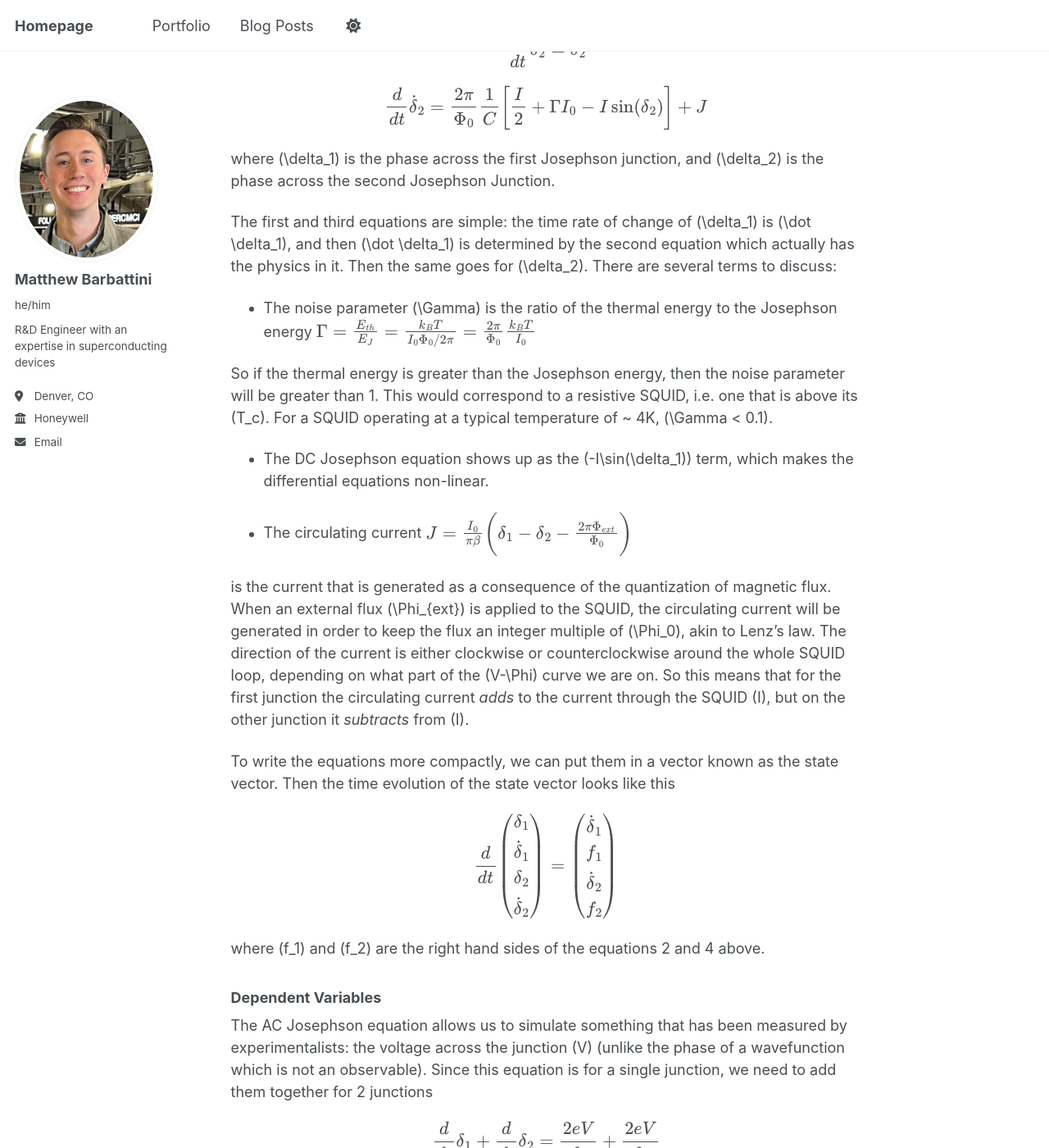
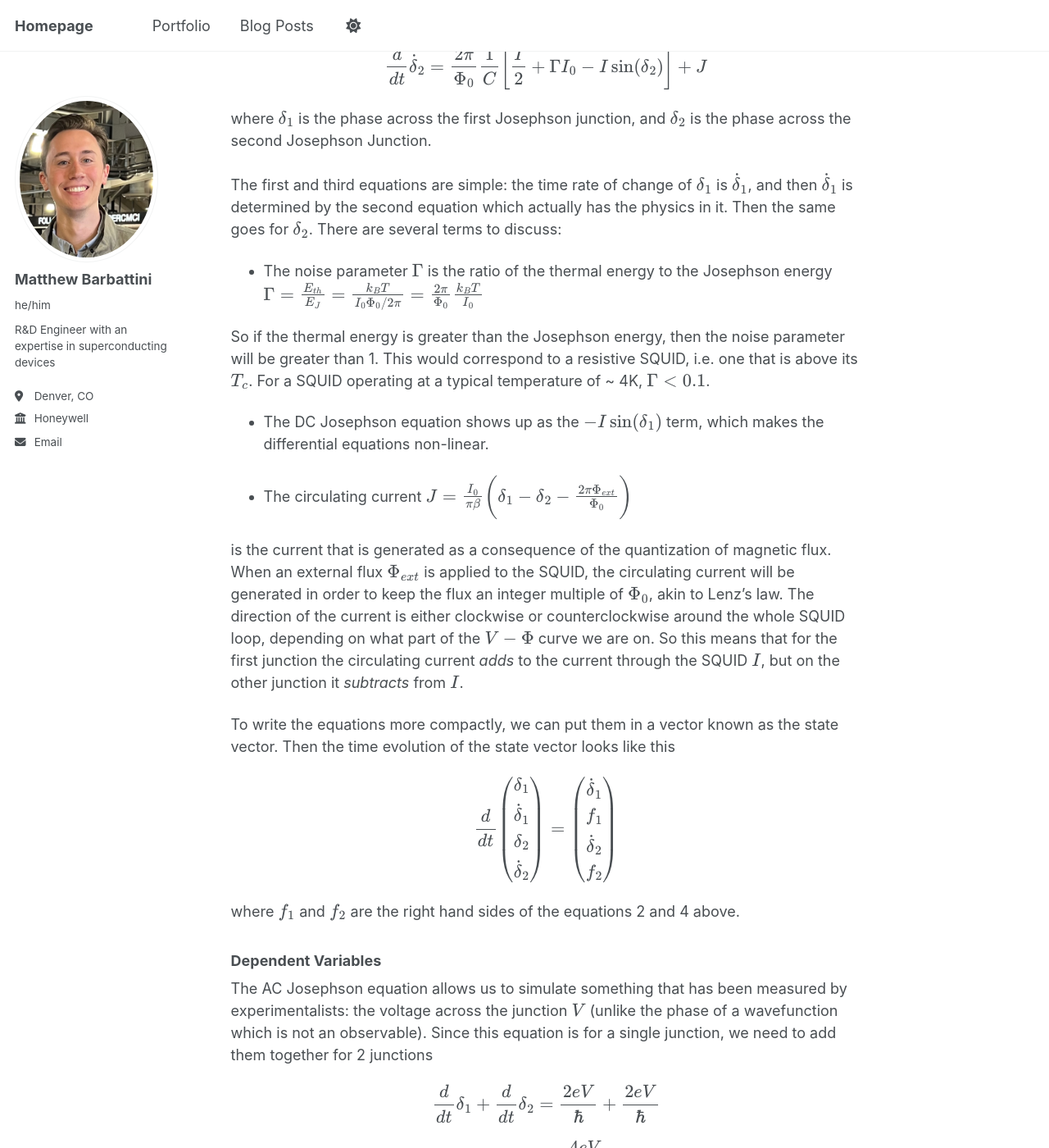
Before and after one commit to mbarbattini/mbarbattini.github.io, a Jekyll site: the page built from _posts/2025-12-3-dc-squid-numerical.md, in a window 1280 px wide and 1400 px high, scrolled down 5062 px. Shown: the whole window at 82% size. Built offline with Jekyll 4.4.1, drawn with Linux system fonts in a browser that asks for light colours; a script that is not in the unit is left out; some of the changed text lies outside the part shown.

Commit message:
Fromat fix #2

```diff
--- a/_posts/2025-12-3-dc-squid-numerical.md
+++ b/_posts/2025-12-3-dc-squid-numerical.md
@@ -28,12 +28,12 @@ The story begins with a superconducting wire wound to form a closed loop. The ar
 
 From DOI: 10.13140/RG.2.2.19768.29446
 
-But quantum mechanics enters the story because the loop cannot allow any value of magnetic flux to penetrate the loop, it has to be quantized in units of the magnetic flux quantum \(\Phi_0=h/2e = 2.067\times 10^{-15}\ \ \mathrm{Wb}\). The reason is that in the superconducting state, the macroscopic wavefunction exists around the entire loop, and since the wavefunction must have a single value everywhere in the loop, this leads to the periodic condition
+But quantum mechanics enters the story because the loop cannot allow any value of magnetic flux to penetrate the loop, it has to be quantized in units of the magnetic flux quantum \\(\Phi_0=h/2e = 2.067\times 10^{-15}\ \ \mathrm{Wb}\\). The reason is that in the superconducting state, the macroscopic wavefunction exists around the entire loop, and since the wavefunction must have a single value everywhere in the loop, this leads to the periodic condition
 
 $$
 \Phi=n\frac{h}{q}=n\Phi_0
 $$
-where \(q=2e\) is the charge of the particle, in this case a Cooper pair (two electrons with charge \(e$\)), and \(n\) is an integer. Therefore the magnetic flux quantum is \(\Phi_0=\frac{h}{2e}\)
+where \\(q=2e\\) is the charge of the particle, in this case a Cooper pair (two electrons with charge \\(e$\\)), and \\(n\\) is an integer. Therefore the magnetic flux quantum is \\(\Phi_0=\frac{h}{2e}\\)
 
 ### Josephson Junctions
 If you add a small, non-superconducting barrier in-between a location in the superconducting loop, you create a Josephson junction. Here, the macroscopic wavefunction will tunnel through the small barrier.
@@ -44,7 +44,7 @@ $$
 I=I_c\sin(\varphi)
 $$
 
-where \(I_c\) is the critical current of the junction, and \(\varphi\) is the phase of the wavefunction across the junction,
+where \\(I_c\\) is the critical current of the junction, and \\(\varphi\\) is the phase of the wavefunction across the junction,
 
 and the AC equation
 
@@ -52,7 +52,7 @@ $$
 \frac{d}{dt}(\Delta\varphi)=\frac{2eV}{\hbar}
 $$
 
-which says the time rate of change of the phase difference \(\Delta \varphi = \varphi_2-\varphi_1\) is related to the voltage across the junction.
+which says the time rate of change of the phase difference \\(\Delta \varphi = \varphi_2-\varphi_1\\) is related to the voltage across the junction.
 
 
 ### DC SQUID
@@ -71,33 +71,33 @@ From SQUID Handbook, John Clarke.
 ### Time-Domain Simulations
 
 
-When simulating the dc-SQUID in the time domain, we need to work on a time scale that is determined by the characteristic frequency of the system \(\omega_c\). To get there, we start with the Josephson frequency \(\omega_J\) which is derived from substituting the AC Josephson equation into the DC Josephson equation
+When simulating the dc-SQUID in the time domain, we need to work on a time scale that is determined by the characteristic frequency of the system \\(\omega_c\\). To get there, we start with the Josephson frequency \\(\omega_J\\) which is derived from substituting the AC Josephson equation into the DC Josephson equation
 
 $$
 I_s=I_c\sin(\frac{2eV}{\hbar} t)
 $$
 
-so the angular frequency term is \(\omega_J\)
+so the angular frequency term is \\(\omega_J\\)
 
 $$
 \omega_J=\frac{2eV}{\hbar}=\frac{2\pi}{\Phi_0}V
 $$
 
-When you apply a voltage \(V\) across a JJ you get a oscillating super-current at frequency \(\omega_J\). For example, a voltage of 1 \(\mu V\) gives a frequency of
+When you apply a voltage \\(V\\) across a JJ you get a oscillating super-current at frequency \\(\omega_J\\). For example, a voltage of 1 \\(\mu V\\) gives a frequency of
 
 $$
 \frac{\omega_J}{2\pi}=\frac{1 \times 10^{-6} \ \ \mathrm{V}}{2.067\times 10^{-15} \ \ \mathrm{Wb}} = 483.7 \ \ \mathrm{MHz}
 $$
 
-In this simulation, we can use a characteristic voltage \(V_c=I_0R\) where \(I_0\) is the critical current, which gives the _characteristic frequency_ \(\omega_c\)
+In this simulation, we can use a characteristic voltage \\(V_c=I_0R\\) where \\(I_0\\) is the critical current, which gives the _characteristic frequency_ \\(\omega_c\\)
 
 $$
 \frac{\omega_c}{2\pi}= I_0 R / \Phi_0
 $$
 
-For typical devices, \(I_0 \approx 10 \ \mu \mathrm{A}\) and \(R\approx 20 \ \Omega\) which gives a voltage of 200 \(\mu \mathrm{V}\) so the typical frequency is \(\approx 96\ \mathrm{GHz}\).
+For typical devices, \\(I_0 \approx 10 \ \mu \mathrm{A}\\) and \\(R\approx 20 \ \Omega\\) which gives a voltage of 200 \\(\mu \mathrm{V}\\) so the typical frequency is \\(\approx 96\ \mathrm{GHz}\\).
 
-This explains that in a time-domain simulation we need to step forward on the order of \(\frac{1}{96 \ \mathrm{GHz}} \approx 2 \times 10^{-11} \ \mathrm{s}\) to capture how the system changes.
+This explains that in a time-domain simulation we need to step forward on the order of \\(\frac{1}{96 \ \mathrm{GHz}} \approx 2 \times 10^{-11} \ \mathrm{s}\\) to capture how the system changes.
 
 
 Since the SQUID can also be considered a parallel RC circuit, there is another characteristic frequency
@@ -111,7 +111,7 @@ $$
 \omega_p^2=\omega_c \omega_{RC}
 $$
 
-where \(\omega_P\) is the plasma frequency.
+where \\(\omega_P\\) is the plasma frequency.
 
 ### Dimensionless parameters
 
@@ -150,25 +150,25 @@ $$
 \frac{d}{dt} \dot \delta_2 = \frac{2\pi}{\Phi_0}\frac{1}{C}\bigg[\frac{I}{2} + \Gamma I_0 - I\sin(\delta_2)\bigg] + J
 $$
 
-where \(\delta_1\) is the phase across the first Josephson junction, and \(\delta_2\) is the phase across the second Josephson Junction.
+where \\(\delta_1\\) is the phase across the first Josephson junction, and \\(\delta_2\\) is the phase across the second Josephson Junction.
 
-The first and third equations are simple: the time rate of change of \(\delta_1\) is \(\dot \delta_1\), and then \(\dot \delta_1\) is determined by the second equation which actually has the physics in it. Then the same goes for \(\delta_2\). There are several terms to discuss:
+The first and third equations are simple: the time rate of change of \\(\delta_1\\) is \\(\dot \delta_1\\), and then \\(\dot \delta_1\\) is determined by the second equation which actually has the physics in it. Then the same goes for \\(\delta_2\\). There are several terms to discuss:
 
-- The noise parameter \(\Gamma\) is the ratio of the thermal energy to the Josephson energy
+- The noise parameter \\(\Gamma\\) is the ratio of the thermal energy to the Josephson energy
 $$
 \Gamma = \frac{E_{th}}{E_J}=\frac{k_B T}{I_0 \Phi_0 / 2\pi}=\frac{2\pi}{\Phi_0} \frac{k_B T}{I_0}
 $$
 
-So if the thermal energy is greater than the Josephson energy, then the noise parameter will be greater than 1. This would correspond to a resistive SQUID, i.e. one that is above its \(T_c\). For a SQUID operating at a typical temperature of ~ 4K, \(\Gamma < 0.1\).
+So if the thermal energy is greater than the Josephson energy, then the noise parameter will be greater than 1. This would correspond to a resistive SQUID, i.e. one that is above its \\(T_c\\). For a SQUID operating at a typical temperature of ~ 4K, \\(\Gamma < 0.1\\).
 
-- The DC Josephson equation shows up as the \(-I\sin(\delta_1)\) term, which makes the differential equations non-linear.
+- The DC Josephson equation shows up as the \\(-I\sin(\delta_1)\\) term, which makes the differential equations non-linear.
 
 - The circulating current
 $$
 J=\frac{I_0}{\pi\beta}\bigg(  \delta_1 - \delta_2 - \frac{2\pi \Phi_{ext}}{\Phi_0}\bigg)
 $$
 
-is the current that is generated as a consequence of the quantization of magnetic flux. When an external flux \(\Phi_{ext}\) is applied to the SQUID, the circulating current will be generated in order to keep the flux an integer multiple of \(\Phi_0\), akin to Lenz's law. The direction of the current is either clockwise or counterclockwise around the whole SQUID loop, depending on what part of the \(V-\Phi\) curve we are on. So this means that for the first junction the circulating current _adds_ to the current through the SQUID \(I\), but on the other junction it _subtracts_ from \(I\).
+is the current that is generated as a consequence of the quantization of magnetic flux. When an external flux \\(\Phi_{ext}\\) is applied to the SQUID, the circulating current will be generated in order to keep the flux an integer multiple of \\(\Phi_0\\), akin to Lenz's law. The direction of the current is either clockwise or counterclockwise around the whole SQUID loop, depending on what part of the \\(V-\Phi\\) curve we are on. So this means that for the first junction the circulating current _adds_ to the current through the SQUID \\(I\\), but on the other junction it _subtracts_ from \\(I\\).
 
 To write the equations more compactly, we can put them in a vector known as the state vector. Then the time evolution of the state vector looks like this
 
@@ -189,11 +189,11 @@ f_2 \\
 \end{pmatrix}
 $$
 
-where \(f_1\) and \(f_2\) are the right hand sides of the equations 2 and 4 above.
+where \\(f_1\\) and \\(f_2\\) are the right hand sides of the equations 2 and 4 above.
 
 ### Dependent Variables
 
-The AC Josephson equation allows us to simulate something that has been measured by experimentalists: the voltage across the junction \(V\) (unlike the phase of a wavefunction which is not an observable). Since this equation is for a single junction, we need to add them together for 2 junctions
+The AC Josephson equation allows us to simulate something that has been measured by experimentalists: the voltage across the junction \\(V\\) (unlike the phase of a wavefunction which is not an observable). Since this equation is for a single junction, we need to add them together for 2 junctions
 
 $$
 \frac{d}{dt}\delta_1 + \frac{d}{dt}\delta_2 = \frac{2eV}{\hbar} + \frac{2eV}{\hbar}
@@ -211,7 +211,7 @@ $$
 V = \frac{h}{2\pi 4e}(\dot \delta_1 + \dot \delta_2)
 $$
 
-and since the magnetic flux quantum is \(\Phi_0=\frac{h}{2e}\) we get
+and since the magnetic flux quantum is \\(\Phi_0=\frac{h}{2e}\\) we get
 
 $$
 V = \frac{\Phi_0}{4\pi}(\dot \delta_1 + \dot \delta_2)
@@ -274,42 +274,42 @@ The first thing I wanted to simulate was an IV curve. If everything works correc
 The function looks like this:
 
 At each time step
-1) Set the current through the SQUID \(I\) to a specific value
+1) Set the current through the SQUID \\(I\\) to a specific value
 2) Simulate how the state vector changes in time with `solve_ivp()`
-3) Use the final state as the initial condition to the next \(I\) value in the sweep
+3) Use the final state as the initial condition to the next \\(I\\) value in the sweep
 
-Here is the simulated IV curve when sweeping the current from -50 \(\mu \mathrm{A}\) to  +50 \(\mu \mathrm{A}\). The SQUID was set to the following parameters: \(I_0=10\ \mu \mathrm{A}\), \(L=120\ \mathrm{pH}\), \(R=20 \ \Omega\), \(C=0.08 \ \mathrm{pF}\)
+Here is the simulated IV curve when sweeping the current from -50 \\(\mu \mathrm{A}\\) to  +50 \\(\mu \mathrm{A}\\). The SQUID was set to the following parameters: \\(I_0=10\ \mu \mathrm{A}\\), \\(L=120\ \mathrm{pH}\\), \\(R=20 \ \Omega\\), \\(C=0.08 \ \mathrm{pF}\\)
 
 ![ivcurve](/images/dc_squid/iv_curve.png)
 
-This confirms that the code is working correctly because the SQUID enters the resistive state when the bias current is 20 \(\mu A\) which is twice the critical current \(2I_0\), as expected because the current splits equally on each branch of the SQUID which each have a critical current of \(I_0\).
+This confirms that the code is working correctly because the SQUID enters the resistive state when the bias current is 20 \\(\mu A\\) which is twice the critical current \\(2I_0\\), as expected because the current splits equally on each branch of the SQUID which each have a critical current of \\(I_0\\).
 
-### V-\(\Phi\) curve
+### V-\\(\Phi\\) curve
 
-This function sweeps the external magnetic flux through the SQUID loop. The most notable feature is that the voltage across the SQUID is _periodic_ in multiples of the magnetic flux quantum \(\Phi_0\). This is the principles that allows the SQUID to be used to sense magnetic flux, i.e. it is a flux-to-voltage transformer.
+This function sweeps the external magnetic flux through the SQUID loop. The most notable feature is that the voltage across the SQUID is _periodic_ in multiples of the magnetic flux quantum \\(\Phi_0\\). This is the principles that allows the SQUID to be used to sense magnetic flux, i.e. it is a flux-to-voltage transformer.
 
 The function performs the same iterative procedure as above, but this time the bias current is set to a constant value and the external flux is swept.
 
-Here is the plot for \(I_b=2.4I_0\) which is within the resisitive regime of the dc-SQUID
+Here is the plot for \\(I_b=2.4I_0\\) which is within the resisitive regime of the dc-SQUID
 
 ![](/images/dc_squid/v_phi_2p4.png)
 
-The plot clearly shows a periodic oscillation with a period of 1 \(\Phi_0\). The maximums appear at \(n\Phi_0\) and the minimums appear at \((n+\frac{1}{2})\Phi_0\).
+The plot clearly shows a periodic oscillation with a period of 1 \\(\Phi_0\\). The maximums appear at \\(n\Phi_0\\) and the minimums appear at \\((n+\frac{1}{2})\Phi_0\\).
 
-The transfer function of the dc-SQUID is the slope of the \(V-\Phi\) curve
+The transfer function of the dc-SQUID is the slope of the \\(V-\Phi\\) curve
 $$
 H=\bigg|\frac{\partial V}{\partial \Phi}\bigg|_{I=I_b}
 $$
 
-and the goal for using the device in an experiment is to have the largest transfer coefficient, which is at the locations \((n+\frac{1}{4})\Phi_0\). This gives the largest voltage output reading for some magnetic flux penetrating the loop.
+and the goal for using the device in an experiment is to have the largest transfer coefficient, which is at the locations \\((n+\frac{1}{4})\Phi_0\\). This gives the largest voltage output reading for some magnetic flux penetrating the loop.
 
 Here is another plot for several different bias points.
 
 ![](/images/dc_squid/v_phi_many.png)
 
-At lower bias currents, there are large portions of the plot where the voltage is 0, which would not be good because then the magnetic flux would not be detected. It looks like the \(2.25I_0\) curve has the largest transfer coefficient, which is good, but there is little difference in the output voltage for other areas, which would not allow you to distinguish between certain values of magnetic flux.
+At lower bias currents, there are large portions of the plot where the voltage is 0, which would not be good because then the magnetic flux would not be detected. It looks like the \\(2.25I_0\\) curve has the largest transfer coefficient, which is good, but there is little difference in the output voltage for other areas, which would not allow you to distinguish between certain values of magnetic flux.
 
-Therefore the best bias point would be the \(2.5I_0\) curve because it gives a nice sinusoidal shape with relatively large transfer coefficient. This supports the idea that the SQUID should be biased in the resistive regime \(I_b > 2I_0\).
+Therefore the best bias point would be the \\(2.5I_0\\) curve because it gives a nice sinusoidal shape with relatively large transfer coefficient. This supports the idea that the SQUID should be biased in the resistive regime \\(I_b > 2I_0\\).
 
 Here is a plot from a research paper showing the same thing from measured data
 
```
